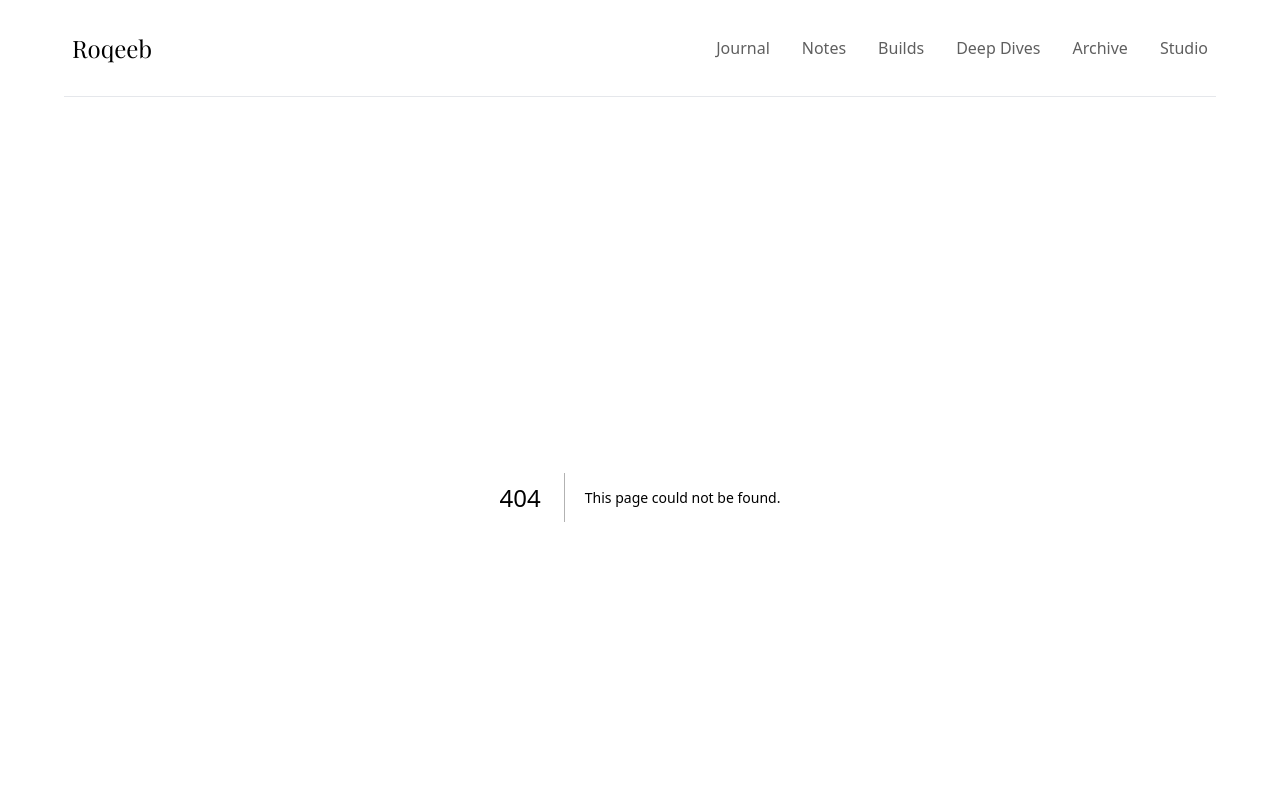
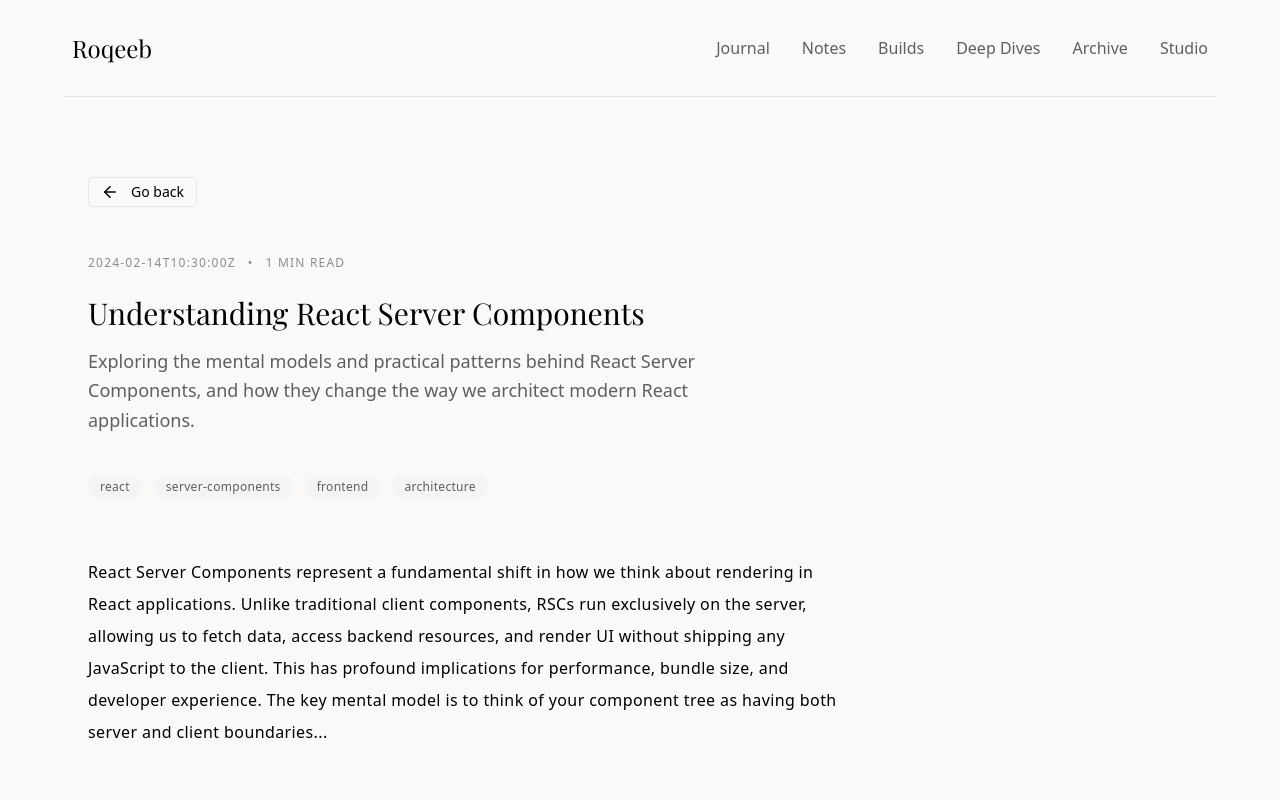
Before and after one commit to Roqeeb-dev/digital-journal, a Next.js app: page /journal/1 in a window 1280 px wide. Before the commit this address had no page. Shown: the top 800 px of the page. Built offline with nearby package versions, Linux system fonts and the light colour scheme.

Commit message:
setup the journal content page

```diff
--- a/app/deep-dives/page.tsx
+++ b/app/deep-dives/page.tsx
@@ -20,6 +20,7 @@ export default function DeepDives() {
       <section className="flex flex-col gap-5">
         {deepDiveData.map((deepdive) => (
           <NoteCard
+            id={deepdive.id}
             key={deepdive.id}
             date={deepdive.createdAt}
             title={deepdive.title}
--- /dev/null
+++ b/app/journal/[id]/page.tsx
@@ -0,0 +1,74 @@
+"use client";
+
+import { useParams } from "next/navigation";
+import BackLink from "@/components/BackLink";
+import SectionHeading from "@/components/SectionHeading";
+import Link from "next/link";
+import { data } from "@/lib/data";
+import { getReadingTime } from "@/utils/getReadingTime";
+
+export default function JournalContent() {
+  const params = useParams();
+  const { id } = params;
+  const selectedJournal = data.find((d) => d.id === Number(id));
+
+  if (!selectedJournal) {
+    return (
+      <main className="max-w-3xl mx-auto px-6 py-24 text-center">
+        <p className="text-lg text-muted-text">
+          Sorry, this content is not ready yet.
+        </p>
+        <Link
+          href="/"
+          className="inline-block mt-6 text-sm underline text-primary-accent"
+        >
+          Go back home
+        </Link>
+      </main>
+    );
+  }
+
+  return (
+    <main className="max-w-6xl mx-auto px-6 py-20">
+      {/* Back link */}
+      <div className="mb-12">
+        <BackLink />
+      </div>
+
+      {/* Meta */}
+      <div className="flex items-center gap-3 text-xs uppercase tracking-widest text-muted-text mb-6">
+        <span>{selectedJournal.createdAt}</span>
+        <span>•</span>
+        <span>{getReadingTime(selectedJournal.content)} min read</span>
+      </div>
+
+      {/* Title */}
+      <SectionHeading text={selectedJournal.title} />
+
+      {/* Excerpt */}
+      <p className="text-lg leading-relaxed text-secondary-text mb-10 max-w-2xl">
+        {selectedJournal.excerpt}
+      </p>
+
+      {/* Tags */}
+      <div className="flex flex-wrap gap-3 mb-14">
+        {selectedJournal.tags.map((t) => (
+          <span
+            key={t}
+            className="px-3 py-1 rounded-full text-xs tracking-wide bg-gray-100 text-secondary-text"
+          >
+            {t}
+          </span>
+        ))}
+      </div>
+
+      {/* Divider */}
+      <div className="h-px bg-border" />
+
+      {/* Content */}
+      <article className="prose prose-xl prose-neutral max-w-3xl leading-loose tracking-wide prose-p:my-8 prose-headings:mt-16 prose-headings:mb-6 prose-li:my-3 prose-blockquote:my-10 prose-blockquote:pl-6 prose-blockquote:border-l-4 prose-blockquote:border-primary-accent">
+        {selectedJournal.content}
+      </article>
+    </main>
+  );
+}
--- a/app/notes/page.tsx
+++ b/app/notes/page.tsx
@@ -13,7 +13,7 @@ export default function Notes() {
   const notesData = data.filter((d) => d.category === "note");
 
   return (
-    <main className="px-5 md:px-2 max-w-6xl mx-auto">
+    <main className="px-5 lg:px-2 max-w-6xl mx-auto">
       <SectionHero
         pillText="Notes"
         headingText="Short Reflections & Learnings"
@@ -23,6 +23,7 @@ export default function Notes() {
       <section className="flex flex-col gap-5">
         {notesData.map((note) => (
           <NoteCard
+            id={note.id}
             key={note.id}
             date={note.createdAt}
             title={note.title}
--- /dev/null
+++ b/components/BackLink.tsx
@@ -0,0 +1,17 @@
+"use client";
+
+import { useRouter } from "next/navigation";
+import { ArrowLeft } from "lucide-react";
+
+export default function BackLink() {
+  const router = useRouter();
+
+  return (
+    <button
+      onClick={() => router.back()}
+      className="text-sm border border-gray-200 rounded-sm hover:bg-gray-200 transition-color duration-300 flex items-center space-x-3 py-1 px-3"
+    >
+      <ArrowLeft size={18} /> <span>Go back</span>
+    </button>
+  );
+}
--- a/components/NoteCard.tsx
+++ b/components/NoteCard.tsx
@@ -1,4 +1,5 @@
 interface CardProps {
+  id: number;
   date: string;
   readingTime: string;
   title: string;
@@ -6,16 +7,18 @@ interface CardProps {
 }
 
 import { Playfair_Display } from "next/font/google";
-import { getReadingTime } from "@/utils/getReadingTime";
+import Link from "next/link";
 const playfair = Playfair_Display({ subsets: ["latin"], weight: "600" });
 
 export default function NoteCard({
+  id,
   date,
   readingTime,
   title,
   excerpt,
 }: CardProps) {
   return (
+    <Link href={`/journal/${id}`}>
       <section className="py-8 md:py-10 border-b border-divider hover:border-gray-300 transition-colors cursor-pointer group">
         <div className="flex items-center gap-3 text-muted-text mb-5">
           <time className="text-xs md:text-sm font-mono tracking-wide">
@@ -35,5 +38,6 @@ export default function NoteCard({
           {excerpt}
         </p>
       </section>
+    </Link>
   );
 }
```
Lines whose indentation alone changed are shown as unchanged.
